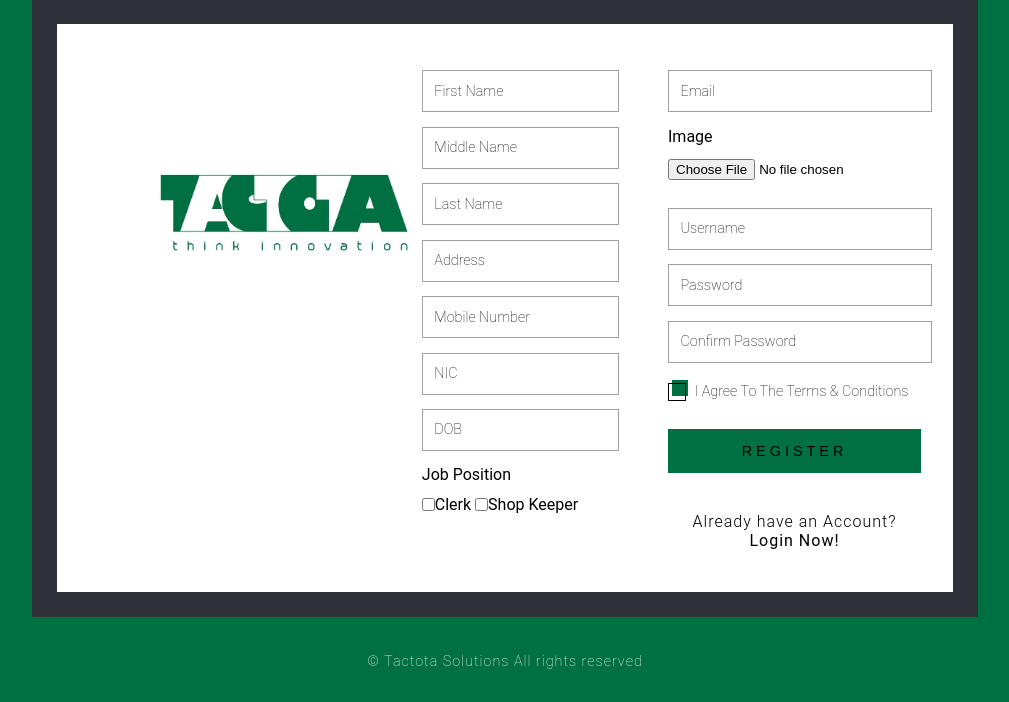
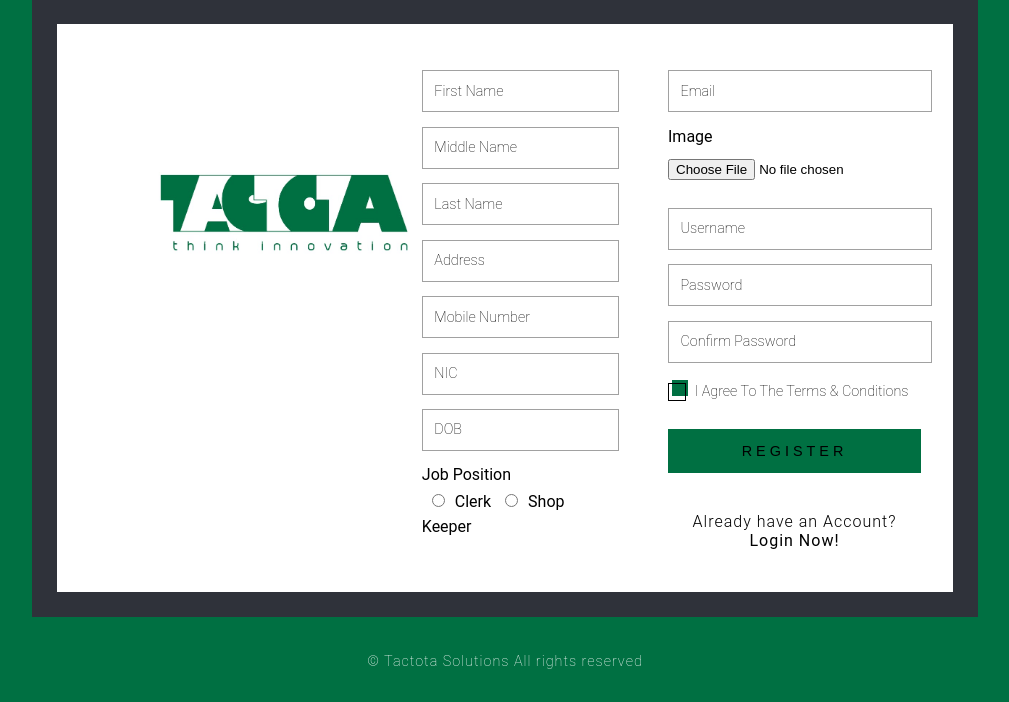
Before and after one commit to demo-project-01/tactota_solutions, a PHP site: page /signup.html in a window 1280 px wide. Shown: the part 98-800 px from the top of the page, without its empty margins (135-1144 px from the left). Run offline with PHP 8.4, Linux system fonts and the light colour scheme.

Commit message:
radio button

```diff
--- a/css/signup.css
+++ b/css/signup.css
@@ -88,7 +88,10 @@ html, body, div, h1, h2, h3, h4, h5, h6, p{
   input.text, input.email, input.text.w3lpass {
     margin: 1em 0;
   }
-
+  input[type="radio"]{
+    padding:10px;
+    margin: 10px;
+  }
   .text:focus, .text:valid {
     box-shadow: none;
     outline: none;
--- a/signup.html
+++ b/signup.html
@@ -20,15 +20,16 @@
 			<div class="sub-container">
 				<form action="#" method="post">
 
-					<input class="text" type="text" name="firstname" placeholder="First Name" required="">
-					<input class="text" type="text" name="middlename" placeholder="Middle Name" required="">
-					<input class="text" type="text" name="lastname" placeholder="Last Name" required="">
-					<input class="text" type="text" name="address" placeholder="Address" required="">
-					<input class="text" type="text" name="moblile_no" placeholder="Mobile Number" required="">
-					<input class="text" type="text" name="nic" placeholder="NIC" required="">
-					<input class="text" type="text" name="dob" placeholder="DOB" required="">
-					<h5 class="left">Job Position </h5><input class="text" type="checkbox" name="job_position" value="Clerk" required="">Clerk
-					<input class="text" type="checkbox" name="job_position" value="Shop Keeper" required="">Shop Keeper
+					<i class="fas fa-lock" class="align"></i><input class="text" type="text" name="firstname" placeholder="First Name" required="">
+					<i class="fas fa-lock" class="align"></i><input class="text" type="text" name="middlename" placeholder="Middle Name" required="">
+					<i class="fas fa-lock" class="align"></i><input class="text" type="text" name="lastname" placeholder="Last Name" required="">
+					<i class="fas fa-lock" class="align"></i><input class="text" type="text" name="address" placeholder="Address" required="">
+					<i class="fas fa-lock" class="align"></i><input class="text" type="text" name="moblile_no" placeholder="Mobile Number" required="">
+					<i class="fas fa-lock" class="align"></i><input class="text" type="text" name="nic" placeholder="NIC" required="">
+					<i class="fas fa-lock" class="align"></i><input class="text" type="text" name="dob" placeholder="DOB" required="">
+					<h5 class="left">Job Position </h5>
+					<input class="text" type="radio" name="job_position" value="Clerk" required="">Clerk
+					<input class="text" type="radio" name="job_position" value="Shop Keeper" required="">Shop Keeper
 			</div>
 			<div class="sub-container">
 
```
